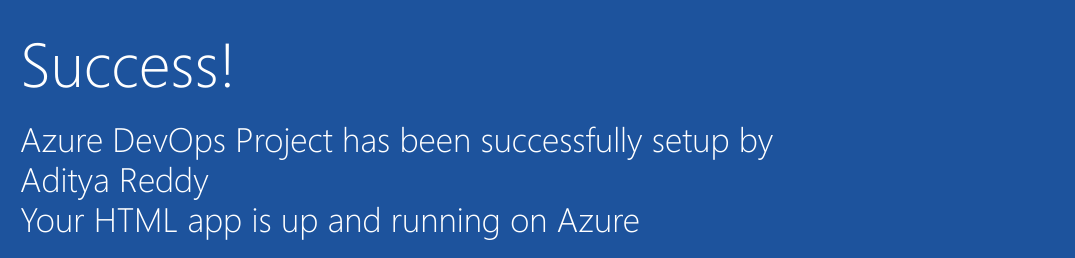
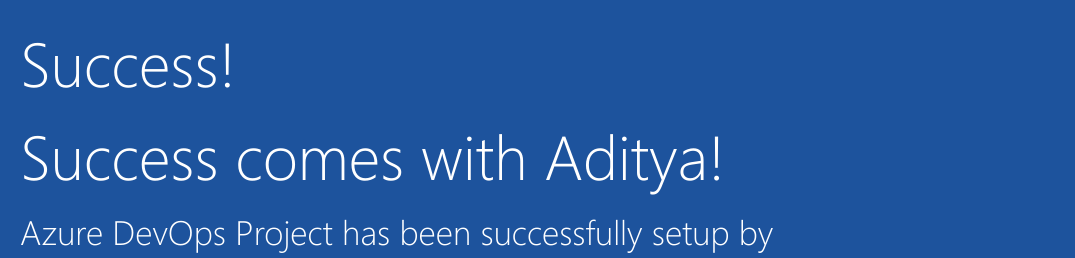
Before and after one commit to theadityareddy/lab2, a plain HTML site: page index.html in a window 1280 px wide. Shown: the part 370-628 px from the top of the page, 205-1280 px from the left. Drawn offline with Linux system fonts and the light colour scheme.

Commit message:
commiting from branch1

```diff
--- a/index.html
+++ b/index.html
@@ -23,6 +23,8 @@
         </div>
             <div class="content-body">
                 <div class="success-text">Success!</div>
+                <div class="success-text">Success comes with Aditya!</div>
+
                 <div class="description line-1"> Azure DevOps Project has been successfully setup by Aditya Reddy</div>
                 <div class="description line-2"> Your HTML app is up and running on Azure</div>
                 <div class="next-steps-container">
```
